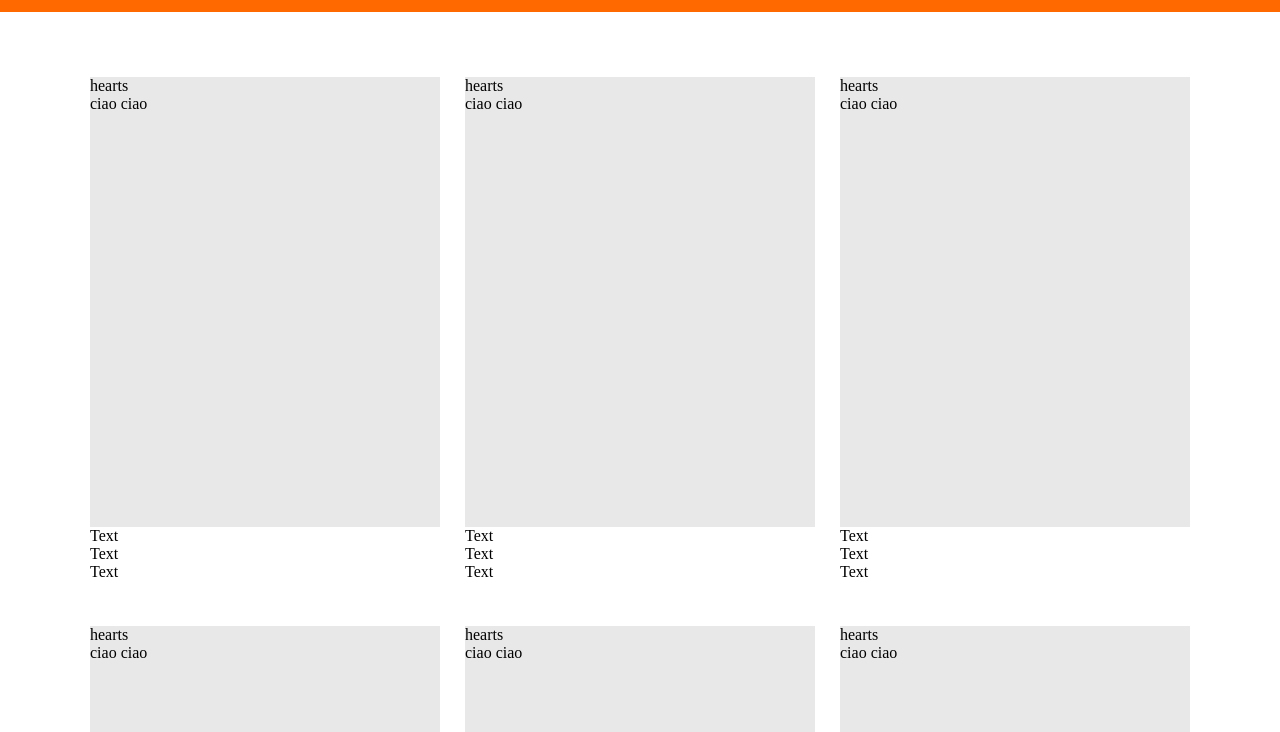
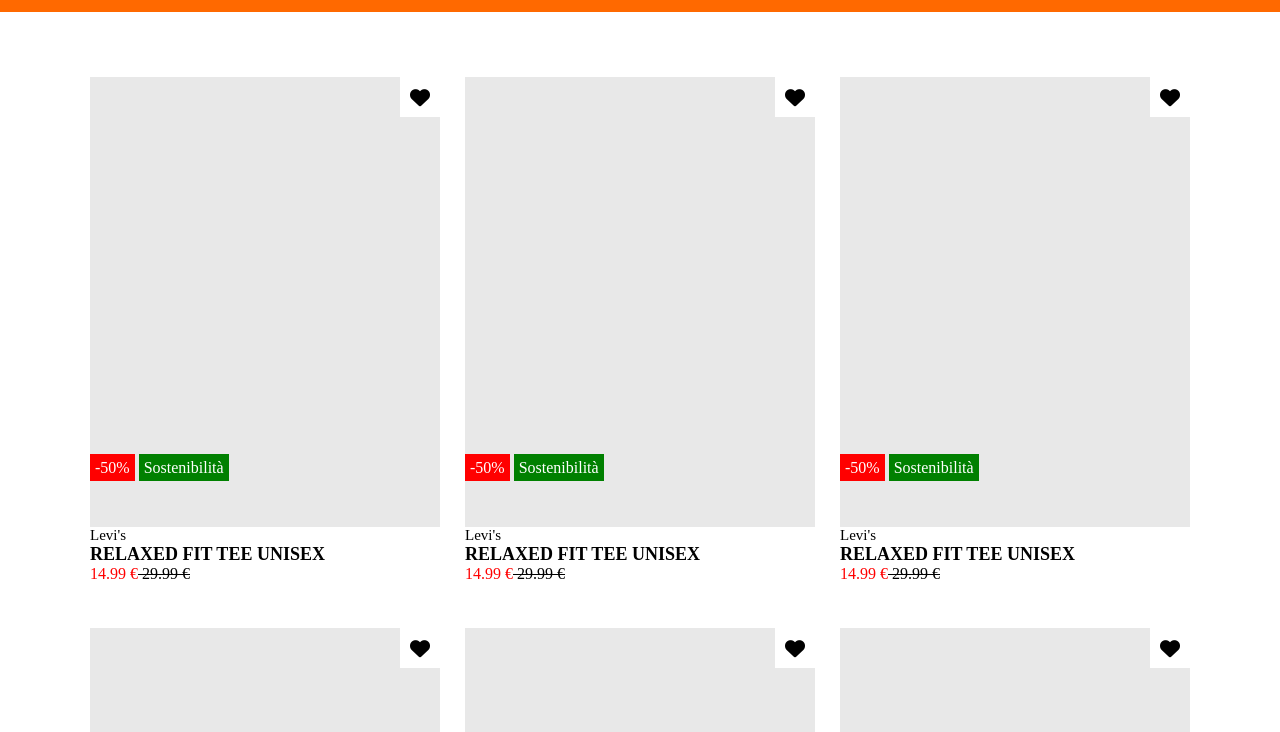
Before and after one commit to AndreaRaguso/html-css-boolando, a plain HTML site: page index.html in a window 1280 px wide. Shown: the part 68-800 px from the top of the page. Drawn offline with Linux system fonts and the light colour scheme.

Commit message:
Finita parte di styling

```diff
--- a/css/style.css
+++ b/css/style.css
@@ -106,6 +106,8 @@
     background-color: #e8e8e8;
     height: 450px;
     width: 350px;
+    position: relative;
+    cursor: pointer;
 }
 
 .cards img{
@@ -113,9 +115,65 @@
     width: 100%;
 }
 
+.hearts{
+    background-color: white;
+    font-size: 20px;
+    width: 40px;
+    height: 40px;
+    text-align: center;
+    padding: 10px 0;
+    position: absolute;
+    right: 0;
+    top: 0;
+}
 
+.hearts:hover{
+    color: red;
+}
 
+.hearts-contain{
+    position: relative;
+    cursor: pointer;
+}
 
+.tags{
+    position: absolute;
+    left:0;
+    bottom: 50px;
+}
+
+.scount,.green{
+    padding: 5px;
+}
+
+.scount{
+    background-color: red;
+    color: white;
+}
+
+.green{
+    color: white;
+    background-color: green;
+}
+
+.marca{
+    font-size: 15px;
+}
+
+.title{
+    font-weight: bold;
+    font-size: 18px;
+    text-transform: uppercase;
+}
+
+.scount-price{
+    color: red;
+}
+
+.original-price{
+    color: black;
+    text-decoration: line-through;
+}
 
 
 
--- a/index.html
+++ b/index.html
@@ -50,99 +50,136 @@
 
                 <div class="square">
                     <div class="cards">
-                        <div>
+                        <div class="image"></div>
 
+                        <div class="hearts-contain">
+                            <div class="hearts">
+                                <i class="fa-sharp fa-solid fa-heart"></i>
+                            </div>
                         </div>
-                            <div>hearts</div>
-                        <div>
-                            <span>ciao</span>
-                            <span>ciao</span>
+
+                        <div class="tags">
+                            <span class="scount">-50%</span>
+                            <span class="green">Sostenibilità</span>
                         </div>
+
                     </div>
-                    <div>Text</div>
-                    <div>Text</div>
-                    <div>Text</div>
+
+                    <div class="marca">Levi's</div>
+                    <div class="title">Relaxed fit tee unisex</div>
+                    <div class="scount-price">14.99 €<span class="original-price"> 29.99 €</span></div>
                 </div>
 
                 <div class="square">
                     <div class="cards">
-                        <div>
+                        <div class="image"></div>
 
+                        <div class="hearts-contain">
+                            <div class="hearts">
+                                <i class="fa-sharp fa-solid fa-heart"></i>
+                            </div>
                         </div>
-                            <div>hearts</div>
-                        <div>
-                            <span>ciao</span>
-                            <span>ciao</span>
+
+                        <div class="tags">
+                            <span class="scount">-50%</span>
+                            <span class="green">Sostenibilità</span>
                         </div>
+
                     </div>
-                    <div>Text</div>
-                    <div>Text</div>
-                    <div>Text</div>
+
+                    <div class="marca">Levi's</div>
+                    <div class="title">Relaxed fit tee unisex</div>
+                    <div class="scount-price">14.99 €<span class="original-price"> 29.99 €</span></div>
                 </div>
 
                 <div class="square">
                     <div class="cards">
-                        <div>
+                        <div class="image"></div>
 
+                        <div class="hearts-contain">
+                            <div class="hearts">
+                                <i class="fa-sharp fa-solid fa-heart"></i>
+                            </div>
                         </div>
-                            <div>hearts</div>
-                        <div>
-                            <span>ciao</span>
-                            <span>ciao</span>
+
+                        <div class="tags">
+                            <span class="scount">-50%</span>
+                            <span class="green">Sostenibilità</span>
                         </div>
+
                     </div>
-                    <div>Text</div>
-                    <div>Text</div>
-                    <div>Text</div>
+
+                    <div class="marca">Levi's</div>
+                    <div class="title">Relaxed fit tee unisex</div>
+                    <div class="scount-price">14.99 €<span class="original-price"> 29.99 €</span></div>
                 </div>
 
                 <div class="square">
                     <div class="cards">
-                        <div>
+                        <div class="image"></div>
 
+                        <div class="hearts-contain">
+                            <div class="hearts">
+                                <i class="fa-sharp fa-solid fa-heart"></i>
+                            </div>
                         </div>
-                            <div>hearts</div>
-                        <div>
-                            <span>ciao</span>
-                            <span>ciao</span>
+
+                        <div class="tags">
+                            <span class="scount">-50%</span>
+                            <span class="green">Sostenibilità</span>
                         </div>
+
                     </div>
-                    <div>Text</div>
-                    <div>Text</div>
-                    <div>Text</div>
+
+                    <div class="marca">Levi's</div>
+                    <div class="title">Relaxed fit tee unisex</div>
+                    <div class="scount-price">14.99 €<span class="original-price"> 29.99 €</span></div>
                 </div>
 
                 <div class="square">
                     <div class="cards">
-                        <div>
+                        <div class="image"></div>
 
+                        <div class="hearts-contain">
+                            <div class="hearts">
+                                <i class="fa-sharp fa-solid fa-heart"></i>
+                            </div>
                         </div>
-                            <div>hearts</div>
-                        <div>
-                            <span>ciao</span>
-                            <span>ciao</span>
+
+                        <div class="tags">
+                            <span class="scount">-50%</span>
+                            <span class="green">Sostenibilità</span>
                         </div>
+
                     </div>
-                    <div>Text</div>
-                    <div>Text</div>
-                    <div>Text</div>
+
+                    <div class="marca">Levi's</div>
+                    <div class="title">Relaxed fit tee unisex</div>
+                    <div class="scount-price">14.99 €<span class="original-price"> 29.99 €</span></div>
                 </div>
 
                 <div class="square">
                     <div class="cards">
-                        <div>
+                        <div class="image"></div>
 
+                        <div class="hearts-contain">
+                            <div class="hearts">
+                                <i class="fa-sharp fa-solid fa-heart"></i>
+                            </div>
                         </div>
-                            <div>hearts</div>
-                        <div>
-                            <span>ciao</span>
-                            <span>ciao</span>
+
+                        <div class="tags">
+                            <span class="scount">-50%</span>
+                            <span class="green">Sostenibilità</span>
                         </div>
+
                     </div>
-                    <div>Text</div>
-                    <div>Text</div>
-                    <div>Text</div>
+
+                    <div class="marca">Levi's</div>
+                    <div class="title">Relaxed fit tee unisex</div>
+                    <div class="scount-price">14.99 €<span class="original-price"> 29.99 €</span></div>
                 </div>
+
 
 
 
```
